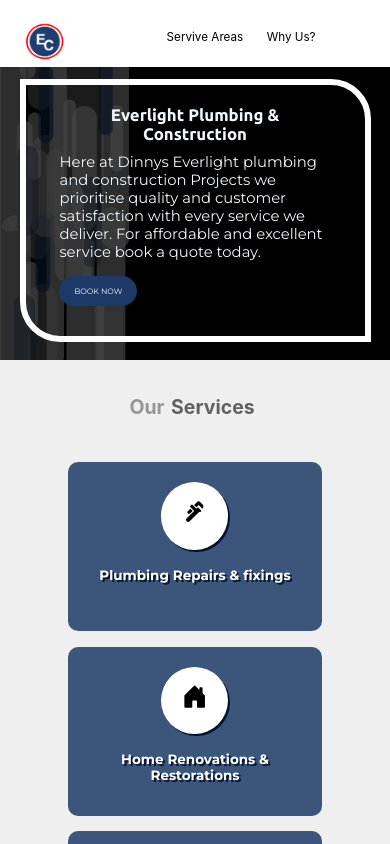
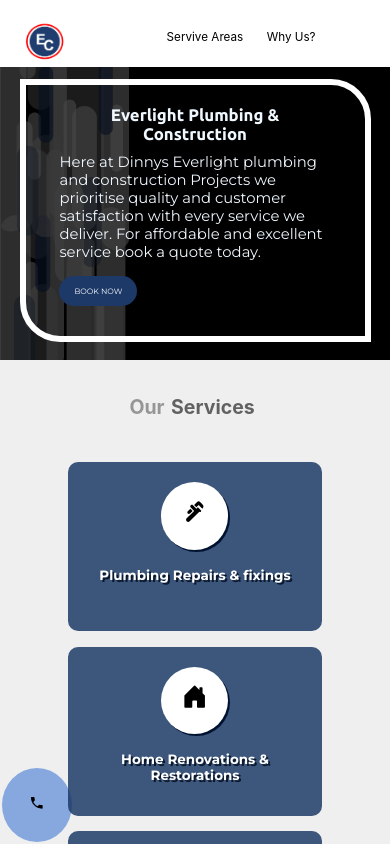
Before and after one commit to ChimiTino/EVERLIGHT, a Next.js app: page / in a window 390 px wide. Shown: the top 844 px of the page. Built offline with nearby package versions, Linux system fonts and the light colour scheme.

Commit message:
make it better

```diff
--- a/pages/index.js
+++ b/pages/index.js
@@ -5,6 +5,7 @@ import Services from '../Components/Services/Services'
 import Slider from '../Components/Slider/Slider'
 import PopUpHand from '../Components/PopUp/PopUpHand'
 import Link from 'next/link'
+import * as MdIcons from 'react-icons/md'
 
 
 
@@ -30,6 +31,7 @@ setToggle(true);
       </Head>
 
 <PopUpHand trigger={toggle} setToggle={setToggle}/>
+
 
 <nav id='nav'>
   <div className='nav-conatainer'>
@@ -64,8 +66,11 @@ setToggle(true);
 
 
 
+<div className='phone-shorts'>
+    <Link href='tel:+27 66 353 2520'><MdIcons.MdPhone/></Link>
+  </div>
+</main>
 
-</main>
 
 
 
--- a/styles/globals.css
+++ b/styles/globals.css
@@ -566,8 +566,10 @@ margin-left: 60%;
   justify-content: space-between;
 }
 .EmailUs-pc{
-  border: 2px solid #cc0000; width: 9vw;
+  border: 2px solid #cc0000;
+  padding: 0.3vw;
   transition: 0.3s;
+  transform: translateY(-0.4vw);
 }.EmailUs-pc:hover{
   background-color: #cc0000;
 color: rgb(255, 255, 255);
@@ -578,10 +580,26 @@ color: rgb(255, 255, 255);
  transition: 0.3s;
 }
 .callUs-pc{
-  border: 2px solid #cc0000;width: 9vw;
+  border: 2px solid #cc0000;
+  padding: 0.3vw;
+  transform: translateY(-0.4vw);
   transition: 0.3s;
 }
+.phone-shorts{
+  display: none;
+}
 @media screen and (max-width: 850px){
+  .phone-shorts{
+    display: block;
+    position: fixed;
+    bottom: 2px;
+    left: 2px;
+    padding: 7vw;
+    font-size: 4vw;
+    border-radius: 50%;
+    background-color: rgb(134, 168, 223);
+
+  }
   .cards:hover.cards h3{
     color:#000000;
     width: 14vh;
```
